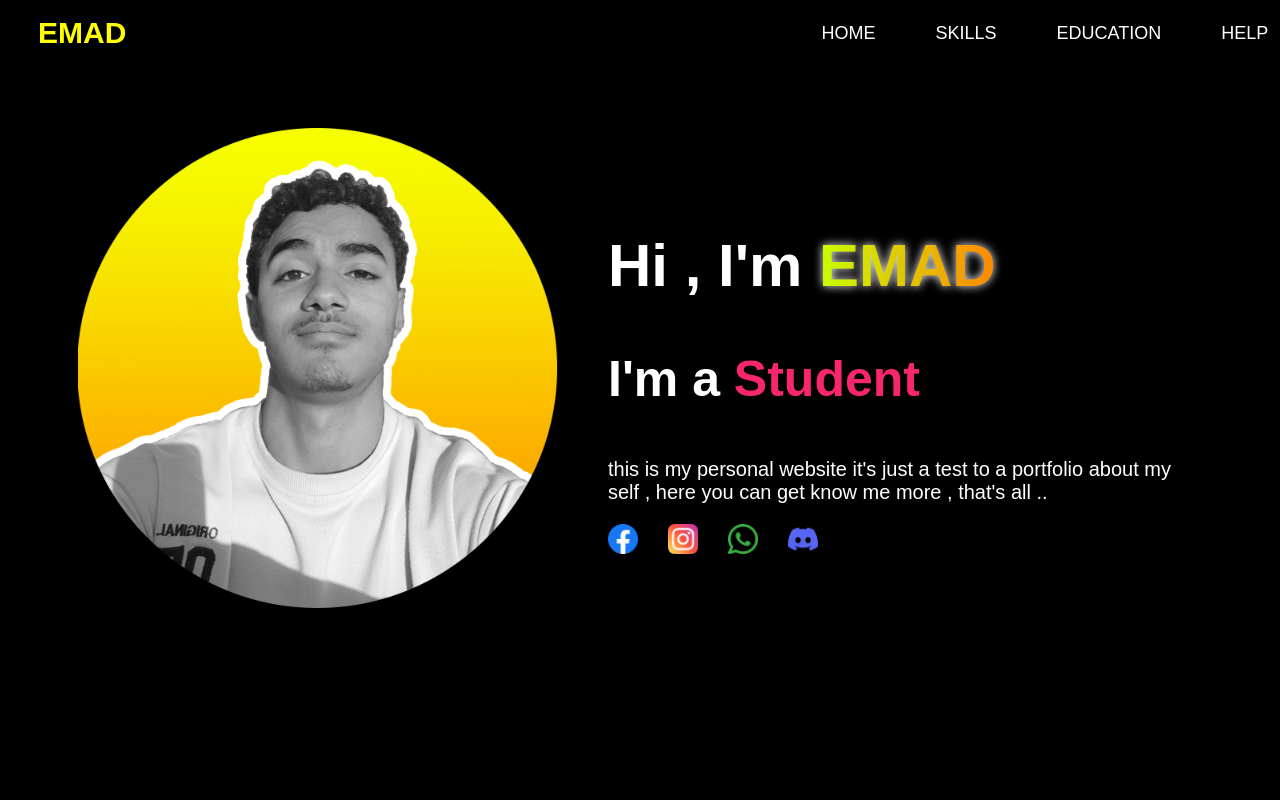
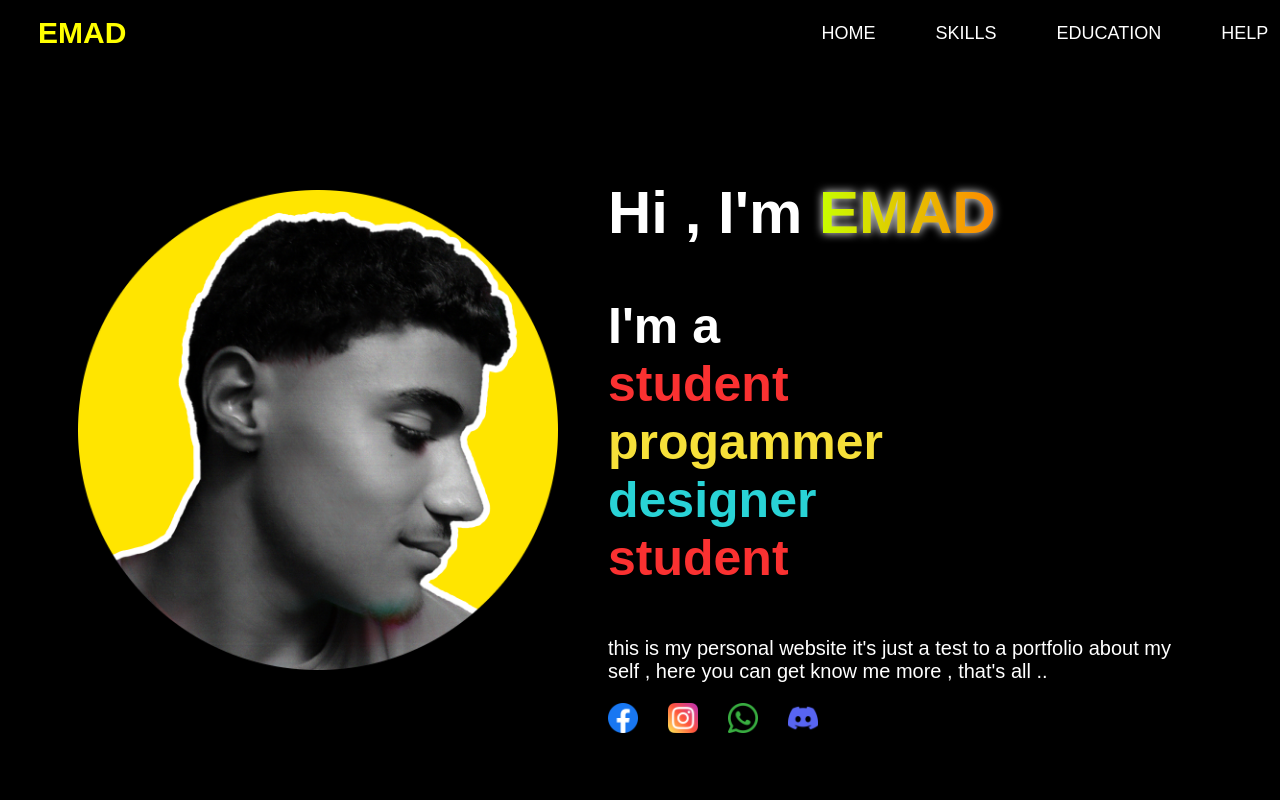
Before and after one commit to imadprogram/imad, a plain HTML site: page index.html in a window 1280 px wide. Shown: the top 800 px of the page. Drawn offline with Linux system fonts and the light colour scheme.

Commit message:
index.html

```diff
--- a/index.html
+++ b/index.html
@@ -21,12 +21,19 @@
     <section class="home">
 
         <div class="picture">
-            <img src="photo.png" alt="">
+            <img src="portfolio2.png" alt="">
         </div>
 
         <div class="text">
             <h1>Hi , I'm <span>EMAD</span></h1>
-            <h3 class="change-text">I'm a <span></span></h3>
+            <h3 class="change-text">I'm a
+                <div class="words">
+                    <div class="word" style="color: #fa3131;">student</div>
+                    <div class="word" style="color: #f6e039;">progammer</div>
+                    <div class="word" style="color: #29d3d6;">designer</div>
+                    <div class="word" style="color: #fa3131;">student</div>
+                </div>
+            </h3>
             <p>this is my personal website it's just a test to a portfolio about my self , here you can get know me more , that's all ..</p>
 
             <div class="social">
```
